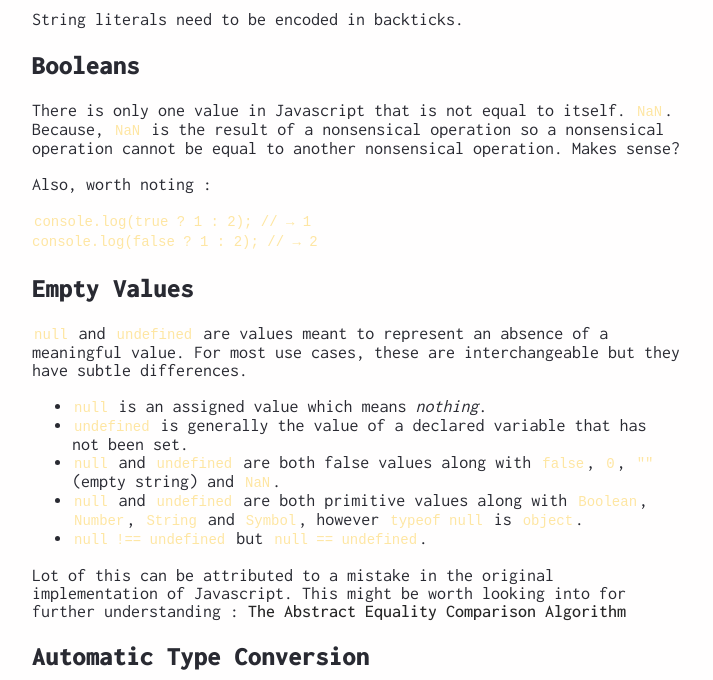
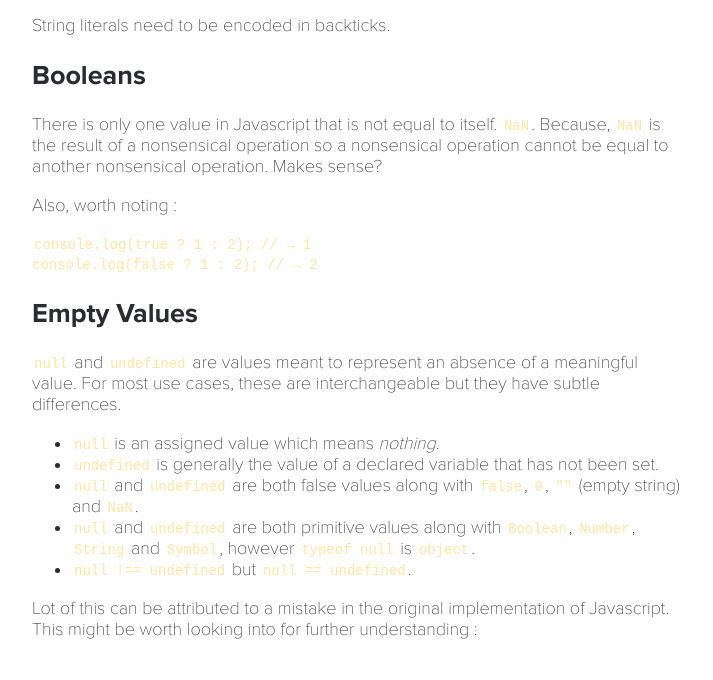
Before and after one commit to yagrawl/notebook, a Gatsby site: page /values-types-and-operators in a window 1280 px wide. Shown: the part 874-1554 px from the top of the page, without its empty margins (283-996 px from the left). Built offline with nearby package versions, Linux system fonts and the light colour scheme; Gatsby itself is replaced by a stand-in of ours; some packages are replaced by stand-ins of ours; code samples lack their colours.

Commit message:
shift to a more readable font

```diff
--- a/src/styles/_font.scss
+++ b/src/styles/_font.scss
@@ -1,3 +1,31 @@
+@font-face {
+  font-family: 'Proxima Nova';
+  font-display: auto;
+  src: url('../assets/fonts/Proxima Nova/ProximaNovaThin.ttf') format('truetype');
+  font-weight: 100;
+}
+
+@font-face {
+  font-family: 'Proxima Nova';
+  font-display: auto;
+  src: url('../assets/fonts/Proxima Nova/ProximaNovaRegular.ttf') format('truetype');
+  font-weight: 400;
+}
+
+@font-face {
+  font-family: 'Proxima Nova';
+  font-display: auto;
+  src: url('../assets/fonts/Proxima Nova/ProximaNovaSemibold.ttf') format('truetype');
+  font-weight: 600;
+}
+
+@font-face {
+  font-family: 'Proxima Nova';
+  font-display: auto;
+  src: url('../assets/fonts/Proxima Nova/ProximaNovaBold.ttf') format('truetype');
+  font-weight: 700;
+}
+
 @font-face {
   font-family: 'Inconsolata';
   src: url('../assets/fonts/Inconsolata/Inconsolata-ExtraLight.ttf') format('truetype');
@@ -51,7 +79,7 @@ $font-weight: 300;
 }
 
 .blog {
-  font-family: $font-family;
+  font-family: 'Proxima Nova';
   font-weight: $font-weight;
   font-size: 18px;
 }
--- a/src/styles/base.scss
+++ b/src/styles/base.scss
@@ -8,7 +8,10 @@ body {
   overflow-x: hidden !important;
 }
 
-a { text-decoration: none !important; }
+a {
+  text-decoration: none !important;
+  color: $background-color-light !important;
+}
 .no-overflow { overflow-x: hidden !important; }
 
 img {
```
Also changed, not shown: src/assets/fonts/Proxima Nova/ProximaNovaBold.ttf (added), src/assets/fonts/Proxima Nova/ProximaNovaRegular.ttf (added), src/assets/fonts/Proxima Nova/ProximaNovaSemibold.ttf (added), src/assets/fonts/Proxima Nova/ProximaNovaThin.ttf (added).
